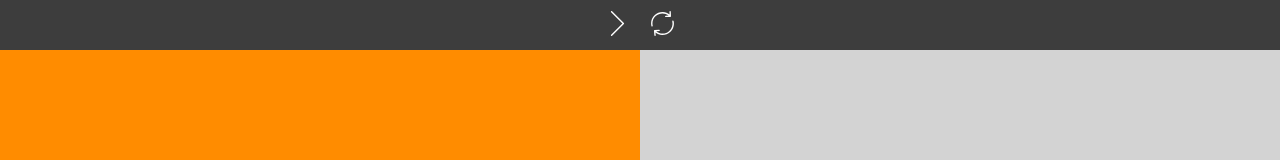
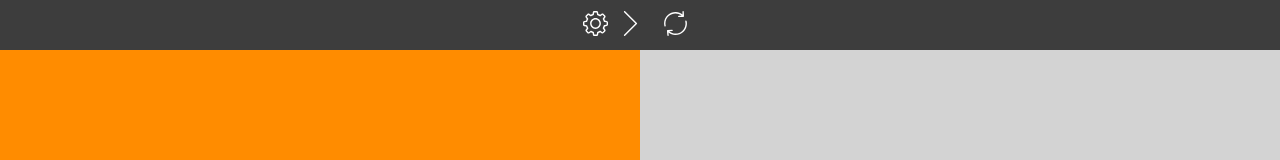
Before and after one commit to sousatg-old/react-game-clock, a React (Create React App) app: page / in a window 1280 px wide. Shown: the top 160 px of the page. Built offline with nearby package versions, Linux system fonts and the light colour scheme.

Commit message:
Add settings page

```diff
--- a/package.json
+++ b/package.json
@@ -12,6 +12,7 @@
     "moment": "^2.24.0",
     "react": "^16.8.6",
     "react-dom": "^16.8.6",
+    "react-router-dom": "^5.0.1",
     "react-scripts": "3.0.1",
     "typescript": "3.5.3"
   },
@@ -36,5 +37,8 @@
       "last 1 firefox version",
       "last 1 safari version"
     ]
+  },
+  "devDependencies": {
+    "@types/react-router-dom": "^4.3.4"
   }
 }
--- a/src/App.tsx
+++ b/src/App.tsx
@@ -1,12 +1,15 @@
-import React from 'react';
+import React, {FC} from 'react';
 import './App.css';
-import Clock from './components/Clock/Clock';
+import {BrowserRouter as Router, Route} from 'react-router-dom';
+import Home from './pages/Home';
+import Settings from './pages/Settings';
 
-const App: React.FC = () => {
+const App: FC = () => {
   return (
-    <div className="container">
-      <Clock />
-    </div>
+    <Router>
+      <Route exact path="/" component={Home} />
+      <Route path="/settings" component={Settings} />
+    </Router>
   );
 }
 
--- a/src/components/Clock/Clock.tsx
+++ b/src/components/Clock/Clock.tsx
@@ -4,6 +4,8 @@ import './Clock.css';
 import {ReactComponent as Reload} from '../../icons/reload.svg';
 import {ReactComponent as Play} from '../../icons/next.svg';
 import {ReactComponent as Pause} from '../../icons/pause.svg';
+import {ReactComponent as Settings} from '../../icons/settings.svg';
+import {Link} from 'react-router-dom';
 
 var initialState = {
     pause: true,
@@ -91,6 +93,9 @@ const Clock = () => {
             <div className="clock">
                 <Timer className="timer--playerone" seconds={state.playerOne.time} on={state.playerOne.on} onClick={handlePlayerOneClick} />
                 <div className="options">
+                    <Link to="/settings">
+                        <Settings width="25" fill="white" />
+                    </Link>
                     <button className="btn" onClick={handlePlayClick}>
                         {state.pause ? <Play width="25" fill="white" /> : <Pause width="25" fill="white" /> }
                     </button>
--- /dev/null
+++ b/src/pages/Home.tsx
@@ -0,0 +1,8 @@
+import React from 'react';
+import Clock from '../components/Clock/Clock';
+
+const Home: React.FC = () => {
+    return <Clock />;
+}
+
+export default Home;
--- /dev/null
+++ b/src/pages/Settings.tsx
@@ -0,0 +1,9 @@
+import React, {FC} from 'react';
+
+const Settings: FC = () => {
+    return (
+        <div>aaaaaaaaaaaaaaaaaaaaaaa</div>
+    );
+}
+
+export default Settings;
```
Also changed, not shown: 1 other file (tests, documents, lock files or other folders).
